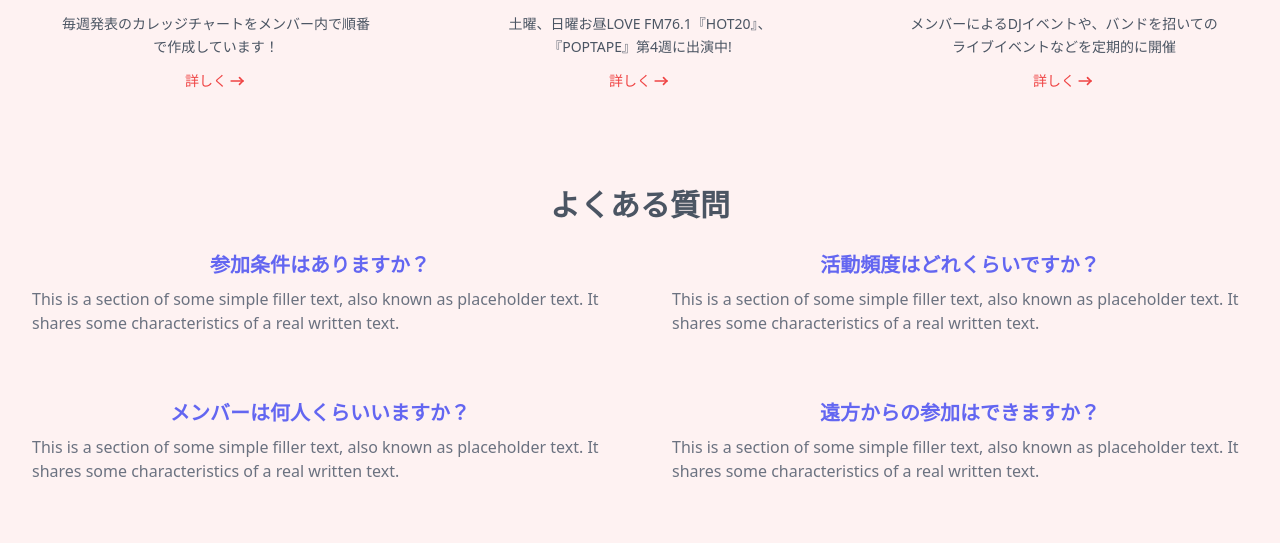
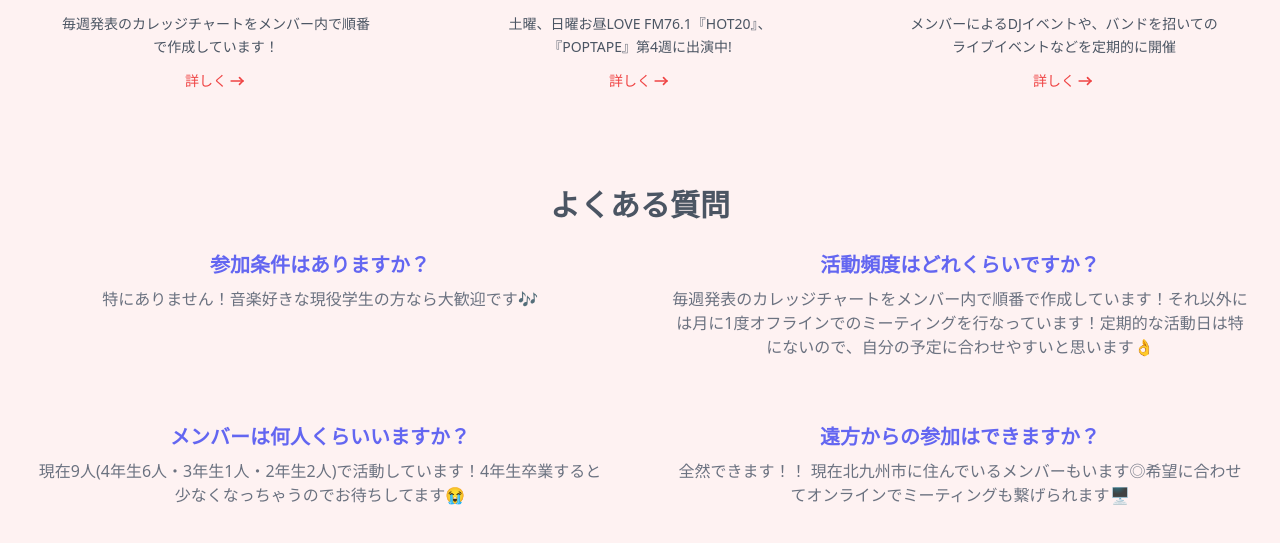
Before and after one commit to anti-15/CRJA, a website: page index.html in a window 1280 px wide. Shown: the part 787-1330 px from the top of the page. Drawn offline with Linux system fonts and the light colour scheme.

Commit message:
Correction of QAF

```diff
--- a/index.html
+++ b/index.html
@@ -109,38 +109,38 @@
 
   <div class= "mt-5 py-6 sm:py-8 lg:py-12">
     <div class="max-w-screen-2xl px-4 md:px-8 mx-auto">
-      <!-- text - start -->
+
       <div class="mb-7">
         <h2 class="text-gray-600 text-2xl sm:text-3xl font-semibold text-center ">よくある質問</h2>
       </div>
-      <!-- text - end -->
+
 
       <div class="grid sm:grid-cols-2  gap-8 md:gap-12 xl:gap-16">
         <!-- question - start -->
         <div>
           <h3 class="text-indigo-500 text-lg md:text-xl font-semibold mb-2 text-center">参加条件はありますか？</h3>
-          <p class="text-gray-500">This is a section of some simple filler text, also known as placeholder text. It shares some characteristics of a real written text.</p>
+          <p class="text-gray-500 text-center">特にありません！音楽好きな現役学生の方なら大歓迎です🎶</p>
         </div>
         <!-- question - end -->
 
         <!-- question - start -->
         <div>
           <h3 class="text-indigo-500 text-lg md:text-xl font-semibold mb-2 text-center">活動頻度はどれくらいですか？</h3>
-          <p class="text-gray-500">This is a section of some simple filler text, also known as placeholder text. It shares some characteristics of a real written text.</p>
+          <p class="text-gray-500 text-center">毎週発表のカレッジチャートをメンバー内で順番で作成しています！それ以外には月に1度オフラインでのミーティングを行なっています！定期的な活動日は特にないので、自分の予定に合わせやすいと思います👌</p>
         </div>
         <!-- question - end -->
 
         <!-- question - start -->
         <div>
           <h3 class="text-indigo-500 text-lg md:text-xl font-semibold mb-2 text-center">メンバーは何人くらいいますか？</h3>
-          <p class="text-gray-500">This is a section of some simple filler text, also known as placeholder text. It shares some characteristics of a real written text.</p>
+          <p class="text-gray-500 text-center">現在9人(4年生6人・3年生1人・2年生2人)で活動しています！4年生卒業すると少なくなっちゃうのでお待ちしてます😭</p>
         </div>
         <!-- question - end -->
 
         <!-- question - start -->
         <div>
           <h3 class="text-indigo-500 text-lg md:text-xl font-semibold mb-2 text-center">遠方からの参加はできますか？</h3>
-          <p class="text-gray-500">This is a section of some simple filler text, also known as placeholder text. It shares some characteristics of a real written text.</p>
+          <p class="text-gray-500 text-center">全然できます！！ 現在北九州市に住んでいるメンバーもいます◎希望に合わせてオンラインでミーティングも繋げられます🖥</p>
         </div>
         <!-- question - end -->
       </div>
```
